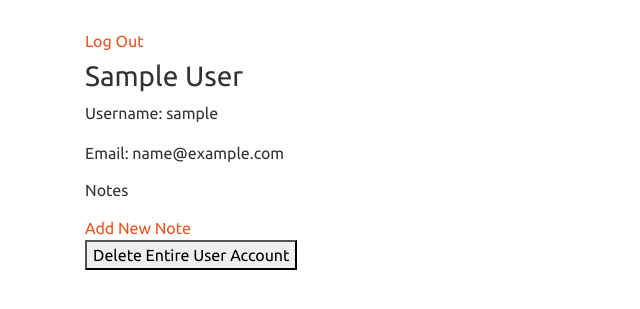
After one commit to nwweeden/flask-notes, a Flask app: a page that uses templates/base.html in a window 1280 px wide. The commit adds this page. Shown: the top 309 px of the page, without its empty margins (0-640 px from the left). Run offline with Flask 2, Linux system fonts and the light colour scheme; the visitor is signed in with stand-in values (Sample User, id 1); data comes from the database, SQL or seed files in the repository; data that the repository does not hold is empty.

Commit message:
Created Login/logout functionality along with a notes feature

```diff
--- a/app.py
+++ b/app.py
@@ -2,8 +2,8 @@
 
 from flask import Flask, render_template, redirect, session, flash
 from flask_debugtoolbar import DebugToolbarExtension
-from models import User, db, connect_db
-from forms import RegisterForm, LoginForm
+from models import User, db, connect_db, Note
+from forms import RegisterForm, LoginForm, AddNoteForm, EditNoteForm
 
 app = Flask(__name__)
 app.config["SQLALCHEMY_DATABASE_URI"] = "postgres:///flask-notes"
@@ -36,13 +36,28 @@ def register():
         first_name = form.first_name.data
         last_name = form.last_name.data
 
+        users = User.query.all()
+        # Query filter for user with the username
+
+        for user in users:
+            if user.username == username:
+                flash("Username is already taken!")
+                return render_template('register.html', form=form)
+            if user.email == email:
+                flash("Email is already taken!")
+                return render_template('register.html', form=form)
+
+                # form.username.errors.append("Username is already taken!")
+
+
         user = User.register(username, password, email, first_name, last_name)
+
         db.session.add(user)
         db.session.commit()
 
         session['user_id'] = user.id
 
-        return redirect('/secret')
+        return redirect(f'/users/{user.username}')
 
     else:
         return render_template('register.html', form=form)
@@ -62,7 +77,7 @@ def login():
 
         if user:
             session['user_id'] = user.id
-            return redirect('/secret')
+            return redirect(f'/users/{user.username}')
 
         else:
             form.username.errors = ['Bad name/password']
@@ -70,9 +85,106 @@ def login():
     return render_template('login.html', form=form)
 
 
+@app.route('/logout')
+def logout():
+    """Log out the user and redirect to homepage."""
 
-@app.route('/secret')
-def show_secret_page():
-    '''display secret page to logged in users'''
+    session.pop("user_id")
+    return redirect("/")
 
-    return render_template('secrets.html')
+
+@app.route('/users/<username>')
+def show_user_page(username):
+    """Displays the current user's page and information."""
+
+    if User.is_logged_in(username, session['user_id']):
+        user = User.query.get(session['user_id'])
+        return render_template("user.html", user=user)
+    else:
+        flash("You must be logged in as this user to view this page.")
+        return redirect("/")
+
+
+@app.route('/notes/<int:note_id>')
+def show_note(note_id):
+    """Displays the given note."""
+
+    note = Note.query.get(note_id)
+# FIXME Are we allowed to show anyone a note?
+    return render_template("note.html", note=note)
+
+
+@app.route('/users/<username>/delete', methods=['POST'])
+def delete_user(username):
+    """Deletes the user's account entirely."""
+
+    notes = Note.query.filter(Note.owner == username).all()
+    for note in notes:
+        db.session.delete(note)
+    db.session.commit()
+
+    user = User.query.filter(User.username == username).first()
+    db.session.delete(user)
+    db.session.commit()
+    flash("User deleted!")
+
+    session.pop("user_id")
+
+    return redirect("/")
+
+
+@app.route('/users/<username>/notes/add', methods=['GET', 'POST'])
+def show_add_note_form(username):
+    """Display the add note form."""
+#FIXME add authentication for user
+    form = AddNoteForm()
+
+    if form.validate_on_submit():
+        title = form.title.data
+        content = form.content.data
+
+        note = Note(title=title, content=content, owner=username)
+        db.session.add(note)
+        db.session.commit()
+        flash("Note added!")
+
+        return redirect(f"/users/{username}")
+
+    else:
+        return render_template("add_note_form.html", form=form, username=username)
+
+
+@app.route('/notes/<int:note_id>/update', methods=['GET', 'POST'])
+def show_edit_note_form(note_id):
+    """Display the edit note form."""
+    # If a route does more, add more to docstring in terms of description
+
+    note = Note.query.get_or_404(note_id)
+    form = EditNoteForm(obj=note)
+
+    if form.validate_on_submit():
+        note.title = form.title.data
+        note.content = form.content.data
+        db.session.commit()
+        flash("Note edited!")
+        return redirect(f"/users/{note.user.username}")
+
+    else:
+        return render_template("edit_note_form.html",
+                               form=form,
+                               note_id=note_id)
+
+
+@app.route('/notes/<int:note_id>/delete', methods=['POST'])
+def delete_note(note_id):
+    """Delete the target note."""
+
+    note = Note.query.get_or_404(note_id)
+
+    username = note.user.username
+
+    db.session.delete(note)
+    db.session.commit()
+    flash("Note deleted!")
+
+    return redirect(f"/users/{username}")
--- a/models.py
+++ b/models.py
@@ -4,6 +4,7 @@ from flask_bcrypt import Bcrypt
 db = SQLAlchemy()
 
 bcrypt = Bcrypt()
+
 
 def connect_db(app):
     """Connect to database."""
@@ -18,23 +19,32 @@ class User(db.Model):
     __tablename__ = 'users'
 
     id = db.Column(db.Integer, primary_key=True, autoincrement=True)
-    username = db.Column(db.String(20), nullable=False)
+    username = db.Column(db.String(20), nullable=False, unique=True)
     password = db.Column(db.String(), nullable=False)
     email = db.Column(db.String(50), nullable=False, unique=True)
     first_name = db.Column(db.String(30), nullable=False)
     last_name = db.Column(db.String(30), nullable=False)
-
+    #Good idea to put these on separate lines ^ If the code is more likely to change
     @classmethod
-    def register(cls, username, password, email, first_name, last_name):
+    def register(
+            cls,
+            username,
+            password,
+            email,
+            first_name,
+            last_name,
+            ):
         '''registers user with a hashed password and username'''
 
         hashed = bcrypt.generate_password_hash(password).decode('utf8')
 
-        return cls(username=username,
-                    password=hashed,
-                    email=email,
-                    first_name=first_name,
-                    last_name=last_name)
+        return cls(
+            username=username,
+            password=hashed,
+            email=email,
+            first_name=first_name,
+            last_name=last_name,
+        )
 
     @classmethod
     def authenticate(cls, username, password):
@@ -46,3 +56,27 @@ class User(db.Model):
             return user
         else:
             return False
+
+    @classmethod
+    def is_logged_in(cls, username, session_id):
+        """Check to see if the user is logged in."""
+
+        user = User.query.filter(User.username == username).first()
+
+        return session_id == user.id
+
+        # return true or false based on more specific conditions (ie user not in database combine with False)
+
+
+class Note(db.Model):
+    """Note."""
+
+    __tablename__ = "notes"
+
+    id = db.Column(db.Integer, primary_key=True, autoincrement=True)
+    title = db.Column(db.String(100), nullable=False)
+    content = db.Column(db.Text, nullable=False)
+    owner = db.Column(db.String(20), db.ForeignKey(
+        'users.username'), nullable=False)
+
+    user = db.relationship("User", backref="notes")
--- a/templates/base.html
+++ b/templates/base.html
@@ -1,19 +1,24 @@
 <html>
+
 <head>
   <link rel="stylesheet" href="https://bootswatch.com/4/united/bootstrap.css">
   <title>{% block title %} {% endblock %}</title>
 </head>
+
 <body>
-<!-- <div class="navbar navbar-light bg-primary">
-  <div class="navbar-container">
-    <div class="navbar-brand"><a class="text-white" href="/"></a></div>
-  </div>
-</div> -->
 
   <div class="container" style="margin-top: 2em">
     {% for msg in get_flashed_messages() %}
     <div class="alert alert-danger">{{ msg }}</div>
     {% endfor %}
+
+    {% if 'user_id' in session %}
+    <h6><a href="/logout">Log Out</a></h6>
+    {% else %}
+    <h6><a href="/login">Log In</a></h6>
+    {% endif %}
+
+
 
     {% block content %}
 
@@ -21,4 +26,5 @@
   </div>
 
 </body>
+
 </html>
--- /dev/null
+++ b/templates/user.html
@@ -0,0 +1,31 @@
+{% extends 'base.html' %}
+
+{% block title %} Secrets {% endblock %}
+
+{% block content %}
+
+<h3>{{ user.first_name }} {{ user.last_name }}</h3>
+<p>Username: {{ user.username }}</p>
+<p>Email: {{ user.email }}</p>
+
+<h6>Notes</h6>
+<ul>
+    {% for note in user.notes %}
+    <li>
+        <form>
+            <button formaction="/notes/{{note.id}}/delete" formmethod="POST">Delete</button>
+        </form>
+        <a href="/notes/{{note.id}}/update">Edit</a>
+        <a href="/notes/{{note.id}}">{{ note.title }}</a>
+    </li>
+    {% endfor %}
+</ul>
+
+<a href="/users/{{user.username}}/notes/add">Add New Note</a>
+<form>
+    <button formaction="/users/{{user.username}}/delete" formmethod="POST">
+        Delete Entire User Account
+    </button>
+</form>
+
+{% endblock %}
```
Also changed, not shown: forms.py (+14 -2 lines), templates/_form.html (added, +13 -0 lines), templates/add_note_form.html (added, +28 -0 lines), templates/edit_note_form.html (added, +28 -0 lines), templates/note.html (added, +11 -0 lines), templates/register.html (+3 -15 lines), templates/login.html (indentation only). Lines whose indentation alone changed are shown as unchanged.
